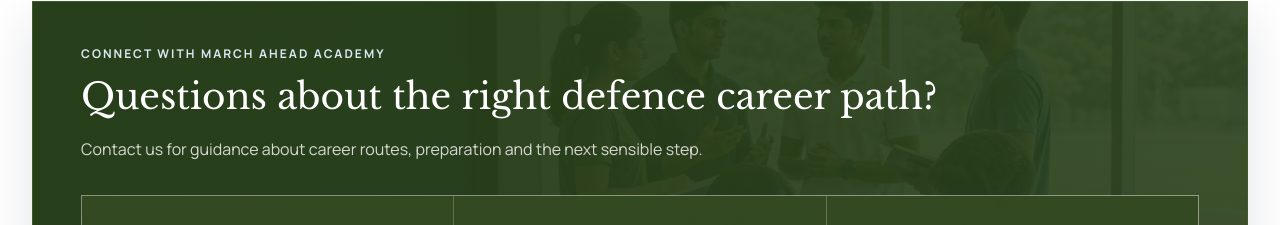
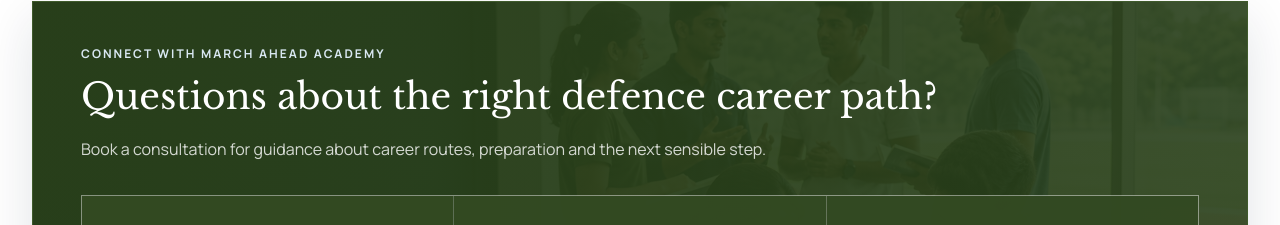
Before and after one commit to 247vks/MarchAheadAcademy, a Next.js app: page / in a window 1280 px wide. Shown: the part 3971-4196 px from the top of the page. Built offline with nearby package versions, Linux system fonts and the light colour scheme; no server answers.

Commit message:
Use book a consultation in contact invitation

```diff
--- a/components/contact-band.tsx
+++ b/components/contact-band.tsx
@@ -46,8 +46,8 @@
               Questions about the right defence career path?
             </h2>
             <p className="mt-4 max-w-4xl text-sm leading-7 text-white/80 sm:text-base">
-              Contact us for guidance about career routes, preparation and the
-              next sensible step.
+              Book a consultation for guidance about career routes, preparation
+              and the next sensible step.
             </p>
           </div>
           <div className="mt-8 grid gap-px overflow-hidden border border-white/25 bg-white/25 sm:grid-cols-3">
```
